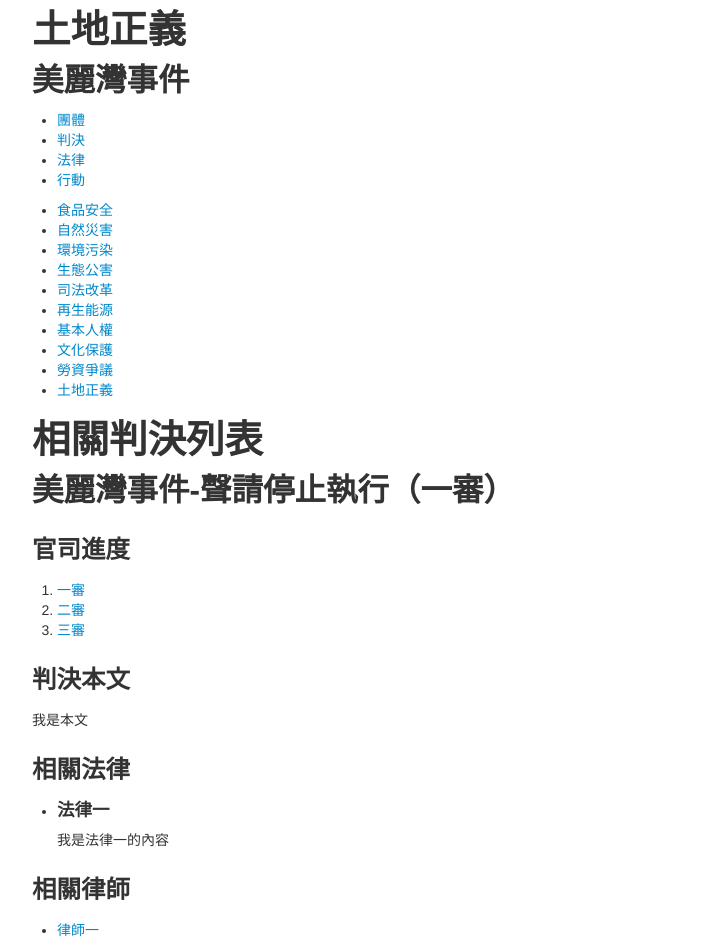
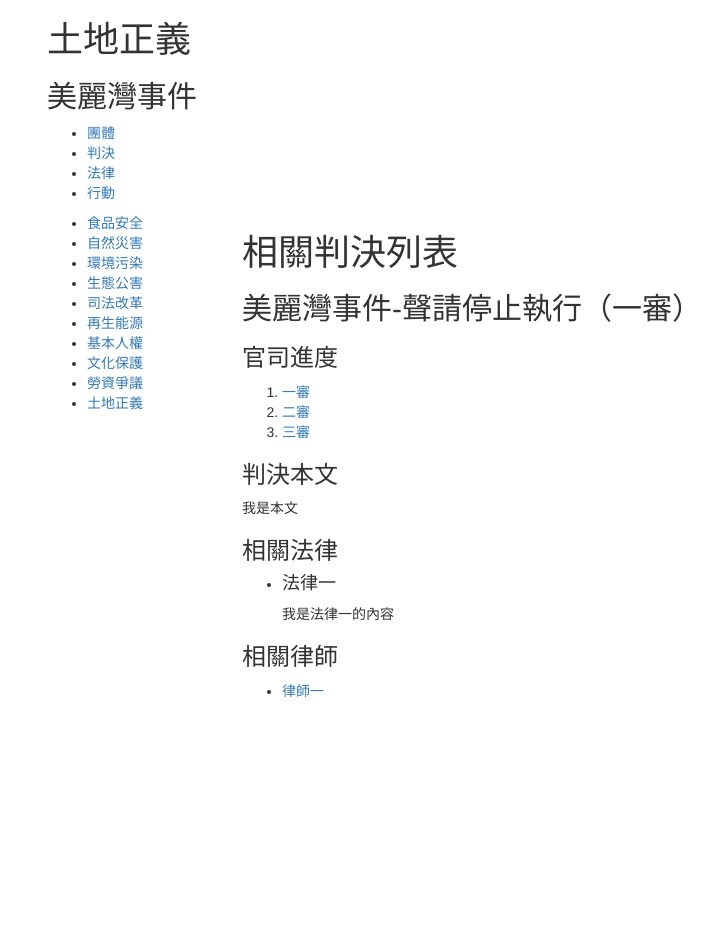
Before and after one commit to badboy99tw/eCourt, a Jekyll site: the page index.html, which Jekyll copies as it is, in a window 1280 px wide. Shown: the whole page, without its empty margins (23-735 px from the left). Built offline with Jekyll 4.4.1, drawn with Linux system fonts in a browser that asks for light colours; nearby versions of some CDN libraries; Markdown is read by kramdown in place of the engine named in the settings; after the commit the page ends 900 px from its top, so only the background shows below that.

Commit message:
adjust layout to two columns. fix grid error by link bootstrap css lib from website

```diff
--- a/index.html
+++ b/index.html
@@ -5,10 +5,11 @@
   <meta charset="utf-8">
   <meta name="viewport" content="width=device-width, initial-scale=1.0">
   <title>eCourt</title>
-  <link href="assets/css/bootstrap.css" rel="stylesheet">
+  <link href="//netdna.bootstrapcdn.com/bootstrap/3.0.0-rc2/css/bootstrap.min.css" rel="stylesheet">
 </head>
 
 <body>
+
   <div class="container">
     <div>
       <h1>土地正義</h1>
@@ -23,9 +24,10 @@
         <li><a href="">行動</a></li>
       </ul>
     </div>
-  </div>
 
-  <div class="container">
+    <div class="row">
+
+      <div class="col-md-2">
         <ul>
           <li><a href="">食品安全</a></li>
           <li><a href="">自然災害</a></li>
@@ -40,10 +42,10 @@
         </ul>
       </div>
 
-  <div class="container">
+      <div class="col-md-10">
         <h1>相關判決列表</h1>
         <h2>美麗灣事件-聲請停止執行（一審）</h2>
-    <div class="container">
+        <div>
           <h3>官司進度</h3>
           <ol>
             <li><a>一審</a></li>
@@ -51,14 +53,14 @@
             <li><a>三審</a></li>
           </ol>
         </div>
-    <div class="container">
+        <div>
           <h3>判決本文</h3>
           <div>
             <p>我是本文</p>
           </div>
         </div>
 
-    <div class="container">
+        <div>
           <h3>相關法律</h3>
           <ul>
             <li>
@@ -67,7 +69,7 @@
             </li>
           </ul>
         </div>
-    <div class="container">
+        <div>
           <h3>相關律師</h3>
           <ul>
             <li>
@@ -77,9 +79,10 @@
         </div>
       </div>
     </div>
+  </div>
 
-<script src="assets/js/jquery.js"></script>
-<script src="assets/js/bootstrap-transition.js"></script>
+  <script src="//ajax.googleapis.com/ajax/libs/jquery/1.10.2/jquery.min.js"></script>
+  <script src="//netdna.bootstrapcdn.com/bootstrap/3.0.0-rc2/js/bootstrap.min.js"></script>
 
 </body>
 </html>
```
Lines whose indentation alone changed are shown as unchanged.
